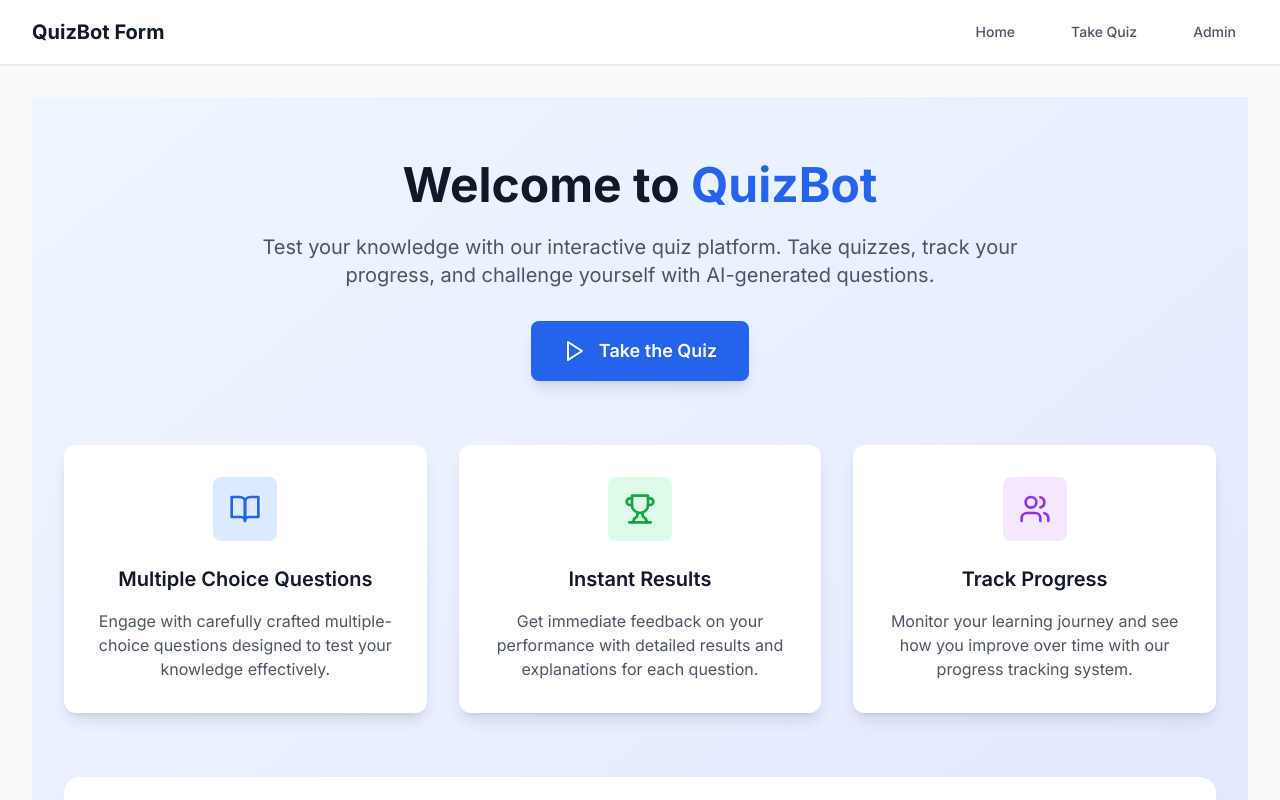
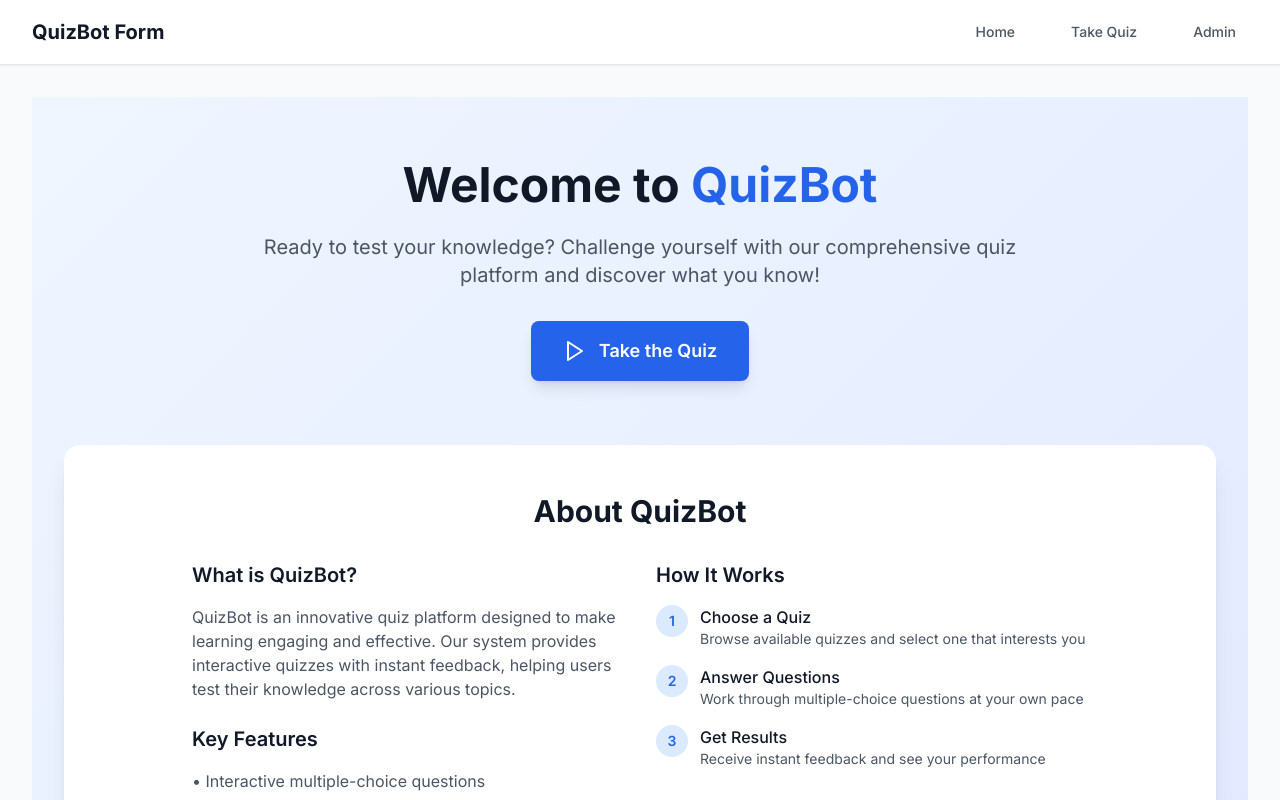
Before and after one commit to jolinajavier02/Quizbot_Form, a Next.js app: page / in a window 1280 px wide. Shown: the top 800 px of the page. Built offline with nearby package versions, Linux system fonts and the light colour scheme.

Commit message:
docs: update landing page description to be more engaging

```diff
--- a/app/page.tsx
+++ b/app/page.tsx
@@ -13,7 +13,7 @@ export default function LandingPage() {
             Welcome to <span className="text-blue-600">QuizBot</span>
           </h1>
           <p className="text-xl text-gray-600 mb-8 max-w-3xl mx-auto">
-            Test your knowledge with our interactive quiz platform. Take quizzes, track your progress, and challenge yourself with AI-generated questions.
+            Ready to test your knowledge? Challenge yourself with our comprehensive quiz platform and discover what you know!
           </p>
           <Link
             href="/take-quiz"
@@ -24,36 +24,51 @@ export default function LandingPage() {
           </Link>
         </div>
 
-        {/* Features Section */}
-        <div className="grid grid-cols-1 md:grid-cols-3 gap-8 mb-16">
-          <div className="bg-white rounded-xl p-8 shadow-lg hover:shadow-xl transition-shadow duration-200">
-            <div className="flex items-center justify-center w-16 h-16 bg-blue-100 rounded-lg mb-6 mx-auto">
-              <BookOpen className="w-8 h-8 text-blue-600" />
+        {/* About Section */}
+        <div className="bg-white rounded-2xl p-12 shadow-xl mb-16">
+          <div className="max-w-4xl mx-auto">
+            <h2 className="text-3xl font-bold text-gray-900 mb-8 text-center">About QuizBot</h2>
+            <div className="grid grid-cols-1 md:grid-cols-2 gap-8">
+              <div>
+                <h3 className="text-xl font-semibold text-gray-900 mb-4">What is QuizBot?</h3>
+                <p className="text-gray-600 mb-6">
+                  QuizBot is an innovative quiz platform designed to make learning engaging and effective. Our system provides interactive quizzes with instant feedback, helping users test their knowledge across various topics.
+                </p>
+                <h3 className="text-xl font-semibold text-gray-900 mb-4">Key Features</h3>
+                <ul className="text-gray-600 space-y-2">
+                  <li>• Interactive multiple-choice questions</li>
+                  <li>• Instant scoring and detailed feedback</li>
+                  <li>• Admin dashboard for quiz management</li>
+                  <li>• User-friendly interface</li>
+                </ul>
+              </div>
+              <div>
+                <h3 className="text-xl font-semibold text-gray-900 mb-4">How It Works</h3>
+                <div className="space-y-4">
+                  <div className="flex items-start gap-3">
+                    <div className="w-8 h-8 bg-blue-100 rounded-full flex items-center justify-center text-blue-600 font-semibold text-sm">1</div>
+                    <div>
+                      <h4 className="font-medium text-gray-900">Choose a Quiz</h4>
+                      <p className="text-gray-600 text-sm">Browse available quizzes and select one that interests you</p>
+                    </div>
+                  </div>
+                  <div className="flex items-start gap-3">
+                    <div className="w-8 h-8 bg-blue-100 rounded-full flex items-center justify-center text-blue-600 font-semibold text-sm">2</div>
+                    <div>
+                      <h4 className="font-medium text-gray-900">Answer Questions</h4>
+                      <p className="text-gray-600 text-sm">Work through multiple-choice questions at your own pace</p>
+                    </div>
+                  </div>
+                  <div className="flex items-start gap-3">
+                    <div className="w-8 h-8 bg-blue-100 rounded-full flex items-center justify-center text-blue-600 font-semibold text-sm">3</div>
+                    <div>
+                      <h4 className="font-medium text-gray-900">Get Results</h4>
+                      <p className="text-gray-600 text-sm">Receive instant feedback and see your performance</p>
+                    </div>
+                  </div>
+                </div>
+              </div>
             </div>
-            <h3 className="text-xl font-semibold text-gray-900 mb-4 text-center">Multiple Choice Questions</h3>
-            <p className="text-gray-600 text-center">
-              Engage with carefully crafted multiple-choice questions designed to test your knowledge effectively.
-            </p>
-          </div>
-
-          <div className="bg-white rounded-xl p-8 shadow-lg hover:shadow-xl transition-shadow duration-200">
-            <div className="flex items-center justify-center w-16 h-16 bg-green-100 rounded-lg mb-6 mx-auto">
-              <Trophy className="w-8 h-8 text-green-600" />
-            </div>
-            <h3 className="text-xl font-semibold text-gray-900 mb-4 text-center">Instant Results</h3>
-            <p className="text-gray-600 text-center">
-              Get immediate feedback on your performance with detailed results and explanations for each question.
-            </p>
-          </div>
-
-          <div className="bg-white rounded-xl p-8 shadow-lg hover:shadow-xl transition-shadow duration-200">
-            <div className="flex items-center justify-center w-16 h-16 bg-purple-100 rounded-lg mb-6 mx-auto">
-              <Users className="w-8 h-8 text-purple-600" />
-            </div>
-            <h3 className="text-xl font-semibold text-gray-900 mb-4 text-center">Track Progress</h3>
-            <p className="text-gray-600 text-center">
-              Monitor your learning journey and see how you improve over time with our progress tracking system.
-            </p>
           </div>
         </div>
 
```
